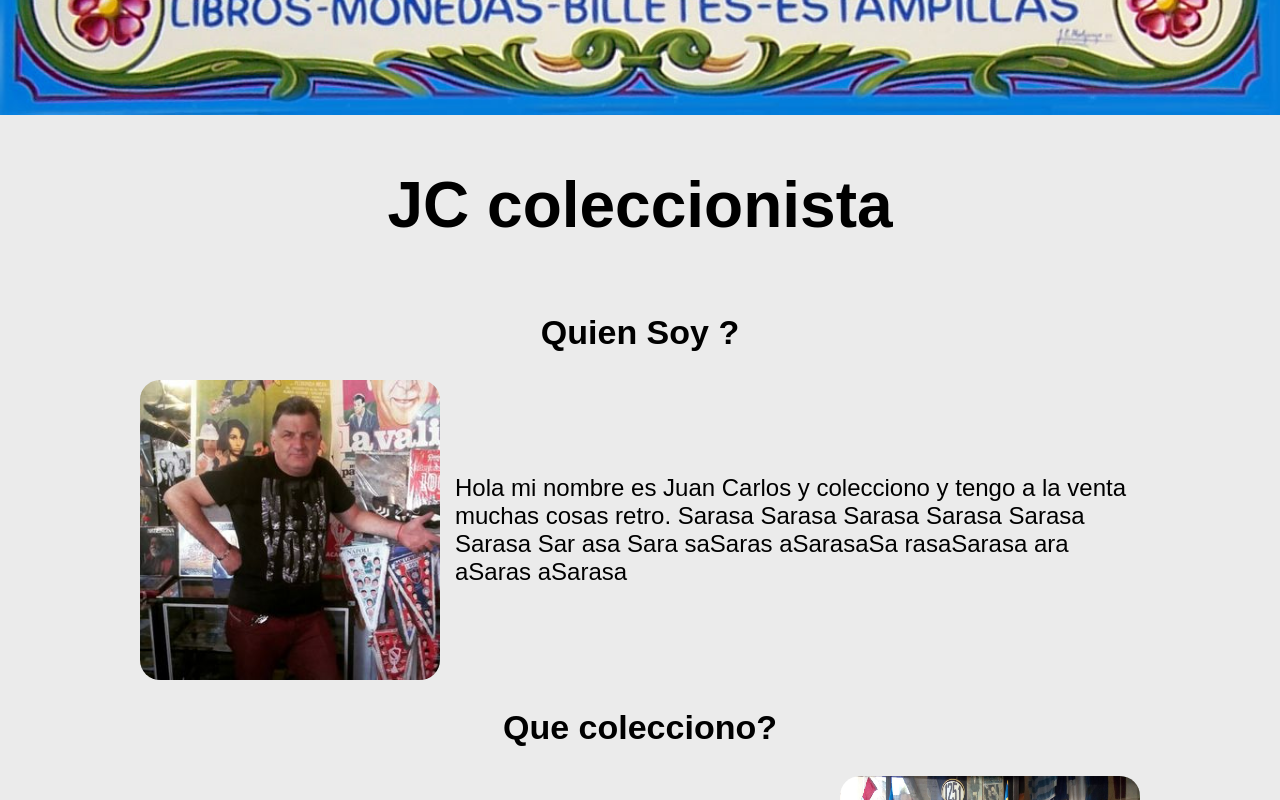
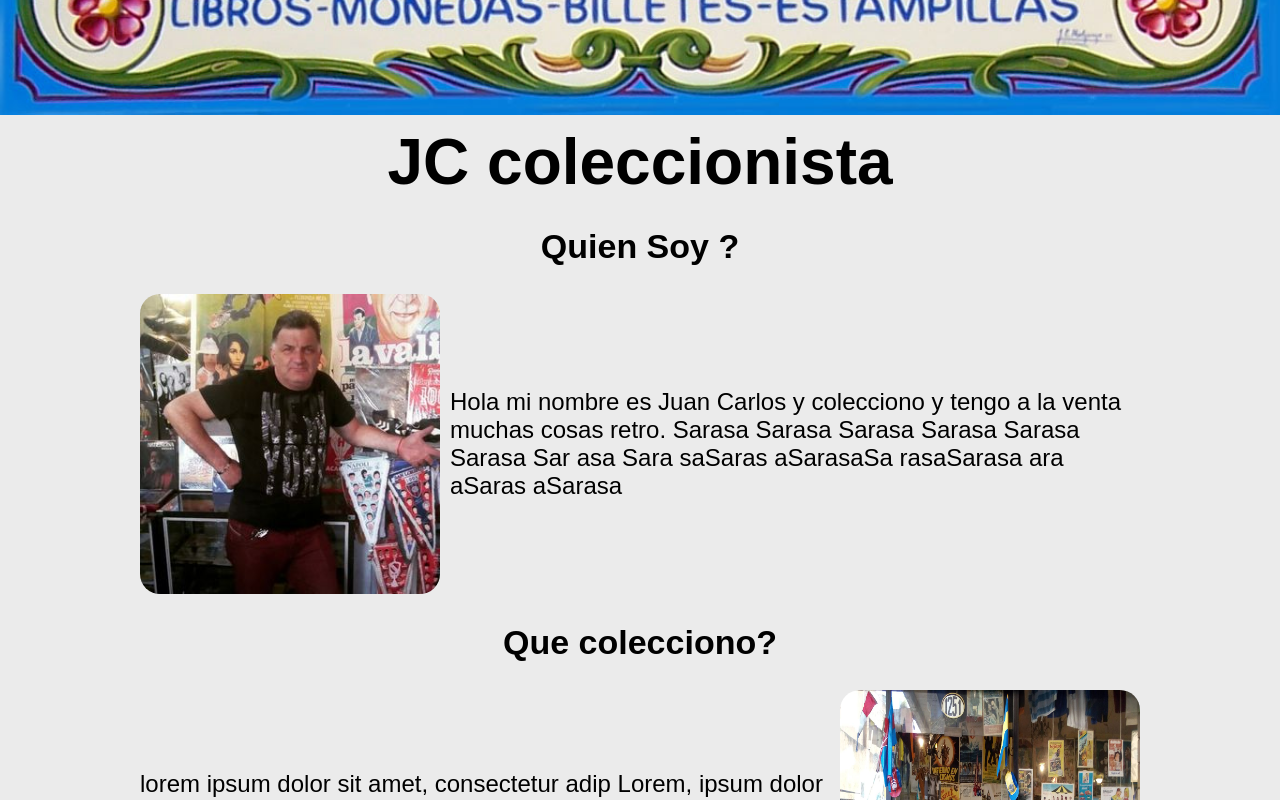
Before and after one commit to charg90/jc-coleccionista, a Next.js app: page / in a window 1280 px wide. Shown: the part 380-1180 px from the top of the page. Built offline with nearby package versions, Linux system fonts and the light colour scheme; a web font is replaced by a local one.

Commit message:
import conflicts

```diff
--- a/Components/Footer/Footer.tsx
+++ b/Components/Footer/Footer.tsx
@@ -1,6 +1,6 @@
 import Image from "next/image";
 import React from "react";
-import Logo from "./../../public/logofinal.png";
+import Logo from "./../../public/logoFinal.png";
 import Facebook from "./../../public/facebook-1-svgrepo-com.svg";
 import Instagram from "./../../public/instagram-1-svgrepo-com.svg";
 import Meli from "./../../public/mercadolibre-svgrepo-com.svg";
--- a/Components/Nav/Nav.tsx
+++ b/Components/Nav/Nav.tsx
@@ -1,6 +1,6 @@
 import styles from "./nav.module.css";
 import localFont from "@next/font/local";
-import logo from "./../../public/logofinal.png";
+import logo from "./../../public/logoFinal.png";
 import Image from "next/image";
 const champion = localFont({
   src: [
--- a/app/home.module.css
+++ b/app/home.module.css
@@ -18,6 +18,7 @@
 }
 .title {
   font-size: 54px;
+  margin: 0px;
 }
 .subtitle {
   font-size: 34px;
@@ -29,7 +30,7 @@
   align-items: center;
   font-size: 24px;
   width: 100%;
-  gap: 15px;
+  gap: 10px;
 }
 .profileImage {
   height: 300px;
```
